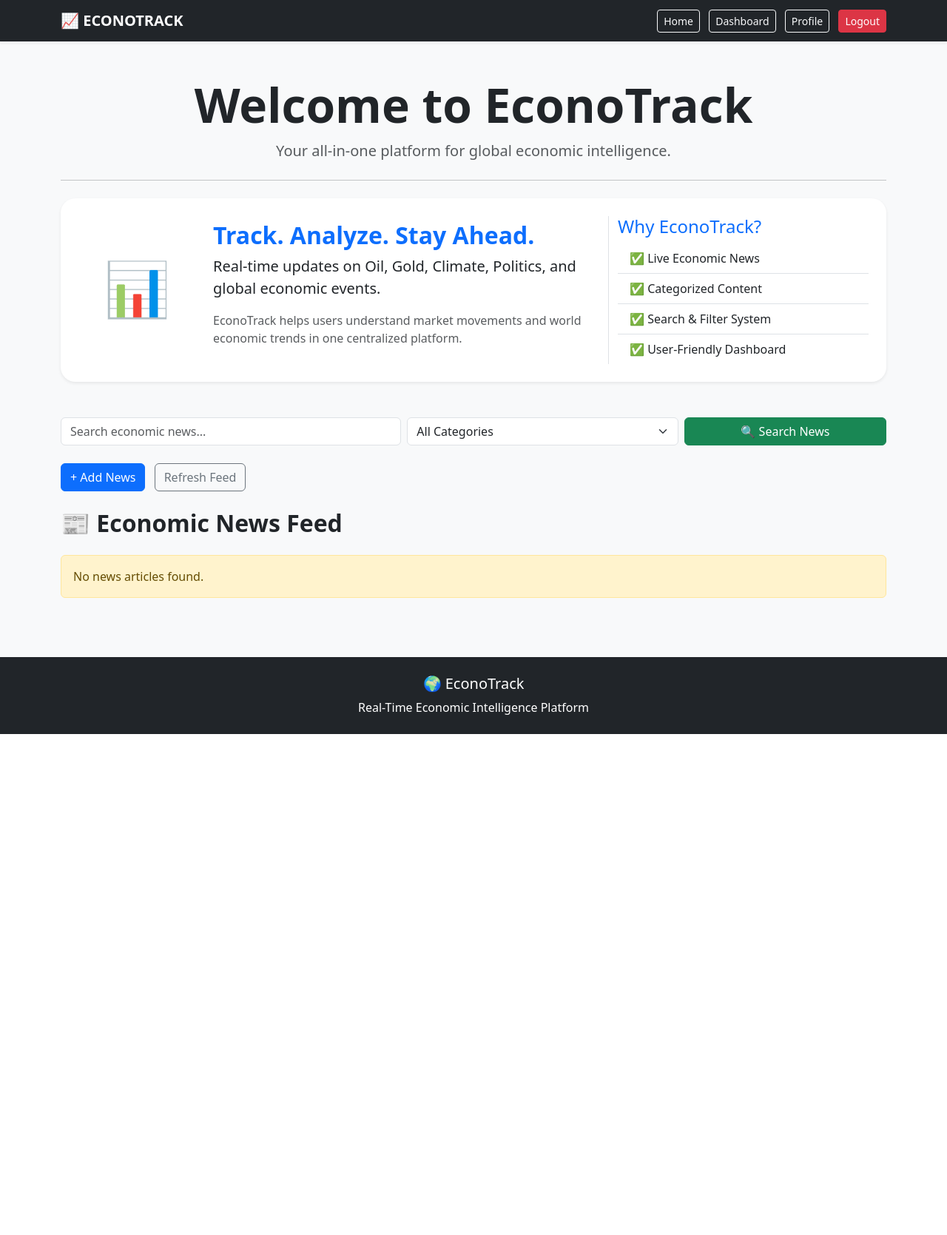
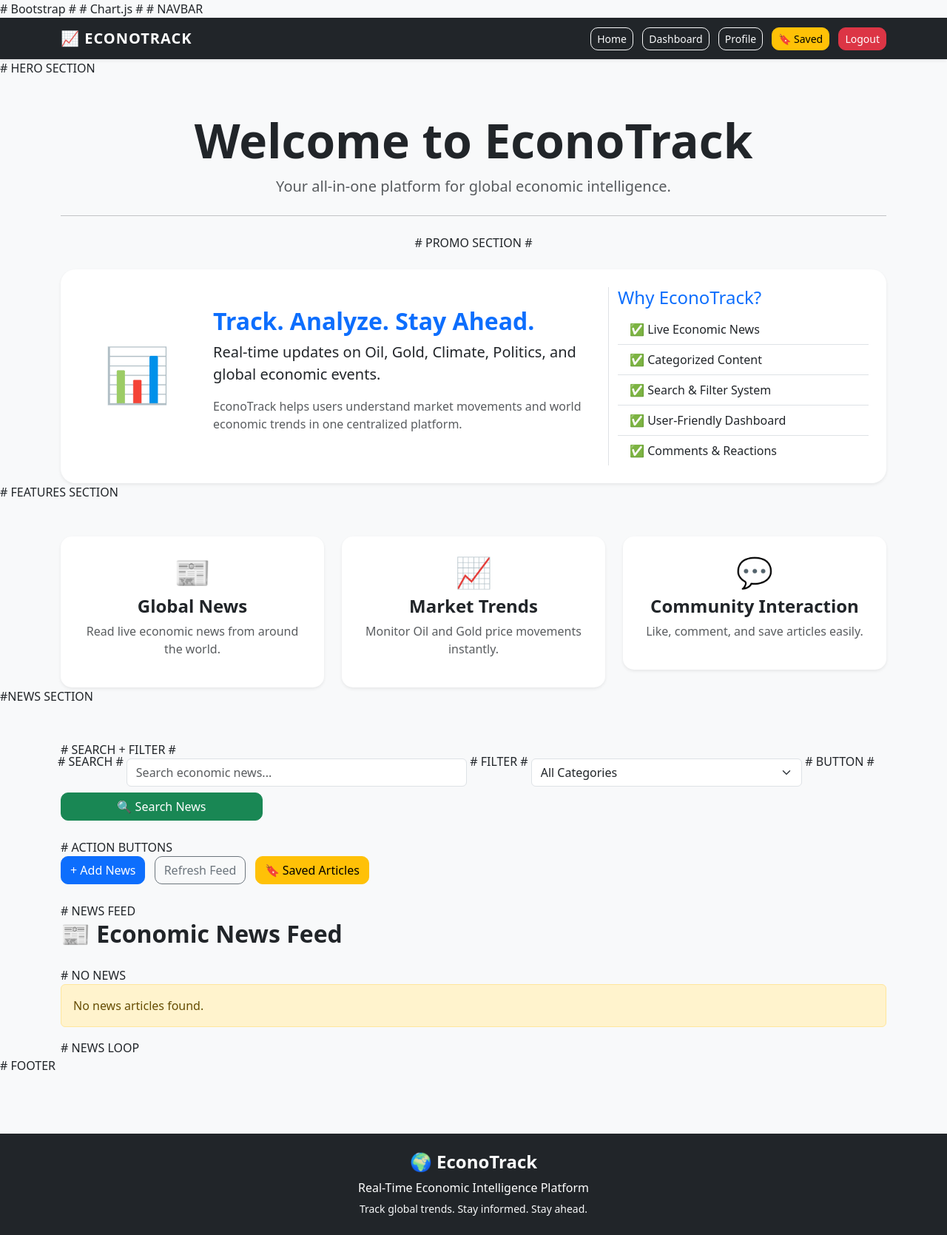
Before and after one commit to janeeswar/Git-exercise-G089, a Flask app: page / in a window 1280 px wide. Shown: the whole page at 74% size. Before the commit the page ends 992 px from the top, so only its background shows below. Run offline with Flask 3, Linux system fonts and the light colour scheme; data that the repository does not hold is empty.

Commit message:
Added comments, likes, bookmarks, and UI improvements

```diff
--- a/econotrack/Templates/index.html
+++ b/econotrack/Templates/index.html
@@ -6,13 +6,14 @@
     <meta name="viewport" content="width=device-width, initial-scale=1.0">
     <title>EconoTrack | Global Trends</title>
 
-    <!-- Bootstrap -->
+    # Bootstrap #
     <link href="https://cdn.jsdelivr.net/npm/bootstrap@5.3.0/dist/css/bootstrap.min.css" rel="stylesheet">
 
-    <!-- Chart.js -->
+    # Chart.js #
     <script src="https://cdn.jsdelivr.net/npm/chart.js"></script>
 
     <style>
+
         body {
             background-color: #f8f9fa;
         }
@@ -23,22 +24,44 @@
 
         .news-card {
             transition: 0.3s;
+            border-radius: 15px;
         }
 
         .news-card:hover {
             transform: translateY(-5px);
+            box-shadow: 0px 10px 25px rgba(0,0,0,0.1);
+        }
+
+        .navbar-brand {
+            letter-spacing: 1px;
+        }
+
+        .feature-box {
+            border-radius: 15px;
+            transition: 0.3s;
+        }
+
+        .feature-box:hover {
+            transform: scale(1.03);
         }
 
         footer {
             margin-top: 80px;
         }
+
+        .btn {
+            border-radius: 10px;
+        }
+
     </style>
+
 </head>
 
 <body>
 
-    <!-- NAVBAR -->
+    # NAVBAR
     <nav class="navbar navbar-expand-lg navbar-dark bg-dark shadow-sm">
+
         <div class="container">
 
             <a class="navbar-brand fw-bold" href="/">
@@ -59,6 +82,10 @@
                     Profile
                 </a>
 
+                <a href="/bookmarks" class="btn btn-warning btn-sm me-2">
+                    🔖 Saved
+                </a>
+
                 <a href="/logout" class="btn btn-danger btn-sm">
                     Logout
                 </a>
@@ -66,9 +93,11 @@
             </div>
 
         </div>
+
     </nav>
 
-    <!-- HERO SECTION -->
+
+    # HERO SECTION
     <div class="container mt-5 text-center">
 
         <h1 class="display-3 fw-bold">
@@ -81,13 +110,18 @@
 
         <hr class="my-4">
 
-        <!-- PROMO SECTION -->
+
+        # PROMO SECTION #
         <div class="card shadow-sm border-0 p-4 mt-4 bg-white hero-box">
 
             <div class="row align-items-center">
 
                 <div class="col-md-2 text-center">
-                    <h1 class="display-2">📊</h1>
+
+                    <h1 class="display-2">
+                        📊
+                    </h1>
+
                 </div>
 
                 <div class="col-md-6 text-start">
@@ -130,6 +164,10 @@
                             ✅ User-Friendly Dashboard
                         </li>
 
+                        <li class="list-group-item">
+                            ✅ Comments & Reactions
+                        </li>
+
                     </ul>
 
                 </div>
@@ -140,15 +178,80 @@
 
     </div>
 
-    <!-- NEWS SECTION -->
+
+    # FEATURES SECTION
     <div class="container mt-5">
 
-        <!-- SEARCH + FILTER -->
+        <div class="row g-4">
+
+            <div class="col-md-4">
+
+                <div class="card shadow-sm border-0 p-4 feature-box bg-white text-center">
+
+                    <h1>📰</h1>
+
+                    <h4 class="fw-bold">
+                        Global News
+                    </h4>
+
+                    <p class="text-muted">
+                        Read live economic news from around the world.
+                    </p>
+
+                </div>
+
+            </div>
+
+            <div class="col-md-4">
+
+                <div class="card shadow-sm border-0 p-4 feature-box bg-white text-center">
+
+                    <h1>📈</h1>
+
+                    <h4 class="fw-bold">
+                        Market Trends
+                    </h4>
+
+                    <p class="text-muted">
+                        Monitor Oil and Gold price movements instantly.
+                    </p>
+
+                </div>
+
+            </div>
+
+            <div class="col-md-4">
+
+                <div class="card shadow-sm border-0 p-4 feature-box bg-white text-center">
+
+                    <h1>💬</h1>
+
+                    <h4 class="fw-bold">
+                        Community Interaction
+                    </h4>
+
+                    <p class="text-muted">
+                        Like, comment, and save articles easily.
+                    </p>
+
+                </div>
+
+            </div>
+
+        </div>
+
+    </div>
+
+
+    #NEWS SECTION
+    <div class="container mt-5">
+
+         # SEARCH + FILTER #
         <form method="GET" class="mb-4">
 
             <div class="row g-2">
 
-                <!-- SEARCH BAR -->
+                # SEARCH #
                 <div class="col-md-5">
 
                     <input type="text"
@@ -159,7 +262,7 @@
 
                 </div>
 
-                <!-- CATEGORY FILTER -->
+                 # FILTER #
                 <div class="col-md-4">
 
                     <select name="category" class="form-select">
@@ -175,11 +278,14 @@
 
                 </div>
 
-                <!-- SEARCH BUTTON -->
+                # BUTTON #
                 <div class="col-md-3">
 
-                    <button type="submit" class="btn btn-success w-100">
+                    <button type="submit"
+                            class="btn btn-success w-100">
+
                         🔍 Search News
+
                     </button>
 
                 </div>
@@ -188,34 +294,44 @@
 
         </form>
 
-        <!-- ACTION BUTTONS -->
+
+        # ACTION BUTTONS
         <div class="mb-4">
 
             <a href="/add" class="btn btn-primary me-2">
                 + Add News
             </a>
 
-            <a href="/" class="btn btn-outline-secondary">
+            <a href="/" class="btn btn-outline-secondary me-2">
                 Refresh Feed
+            </a>
+
+            <a href="/bookmarks" class="btn btn-warning">
+                🔖 Saved Articles
             </a>
 
         </div>
 
-        <!-- NEWS FEED -->
+
+        # NEWS FEED
         <h2 class="mb-4 fw-bold">
             📰 Economic News Feed
         </h2>
 
-        <!-- NO NEWS MESSAGE -->
+
+        # NO NEWS
         {% if categorized|length == 0 %}
 
             <div class="alert alert-warning">
+
                 No news articles found.
+
             </div>
 
         {% endif %}
 
-        <!-- NEWS LOOP -->
+
+        # NEWS LOOP
         {% for category, items in categorized.items() %}
 
             <div class="mt-5">
@@ -237,7 +353,7 @@
                             </h4>
 
                             <p class="card-text text-muted">
-                                {{ item.content }}
+                                {{ item.content[:200] }}...
                             </p>
 
                             <span class="badge bg-primary mb-3">
@@ -249,18 +365,31 @@
                             <!-- BUTTONS -->
                             <a href="/view/{{ item.id }}"
                                class="btn btn-info btn-sm">
+
                                View
+
                             </a>
 
                             <a href="/edit/{{ item.id }}"
                                class="btn btn-warning btn-sm">
+
                                Edit
+
                             </a>
 
                             <a href="/delete/{{ item.id }}"
                                class="btn btn-danger btn-sm"
                                onclick="return confirm('Are you sure you want to delete this news?')">
+
                                Delete
+
+                            </a>
+
+                            <a href="/bookmark/{{ item.id }}"
+                               class="btn btn-secondary btn-sm">
+
+                               🔖 Save
+
                             </a>
 
                         </div>
@@ -275,16 +404,21 @@
 
     </div>
 
-    <!-- FOOTER -->
+
+    # FOOTER
     <footer class="bg-dark text-white text-center p-4">
 
-        <h5>
+        <h4 class="fw-bold">
             🌍 EconoTrack
-        </h5>
+        </h4>
 
-        <p class="mb-0">
+        <p class="mb-1">
             Real-Time Economic Intelligence Platform
         </p>
+
+        <small class="text-light">
+            Track global trends. Stay informed. Stay ahead.
+        </small>
 
     </footer>
 
--- a/econotrack/app.py
+++ b/econotrack/app.py
@@ -13,7 +13,7 @@ def get_db():
     return conn
 
 
-# HOME PAGE + NEWS FEED
+# HOME PAGE
 @app.route('/')
 def index():
 
@@ -25,29 +25,31 @@ def index():
     query = "SELECT * FROM news WHERE 1=1"
     params = []
 
-    # SEARCH FEATURE
+    # SEARCH
     if search:
         query += " AND (title LIKE ? OR content LIKE ?)"
         params.append(f"%{search}%")
         params.append(f"%{search}%")
 
-    # FILTER FEATURE
+    # FILTER
     if category:
-        query += " AND category = ?"
+        query += " AND category=?"
         params.append(category)
 
     news = conn.execute(query, params).fetchall()
-    conn.close()
 
     categorized = {}
 
     for item in news:
+
         cat = item['category']
 
         if cat not in categorized:
             categorized[cat] = []
 
         categorized[cat].append(item)
+
+    conn.close()
 
     return render_template(
         'index.html',
@@ -69,10 +71,10 @@ def register():
         hashed_password = generate_password_hash(password)
 
         conn = get_db()
-        cursor = conn.cursor()
 
         try:
-            cursor.execute(
+
+            conn.execute(
                 'INSERT INTO users (email, password) VALUES (?, ?)',
                 (email, hashed_password)
             )
@@ -81,7 +83,7 @@ def register():
 
         except:
             conn.close()
-            return 'User already exists'
+            return "User already exists"
 
         conn.close()
 
@@ -100,22 +102,22 @@ def login():
         password = request.form['password']
 
         conn = get_db()
-        cursor = conn.cursor()
 
-        cursor.execute(
+        user = conn.execute(
             'SELECT * FROM users WHERE email=?',
             (email,)
-        )
+        ).fetchone()
 
-        user = cursor.fetchone()
         conn.close()
 
         if user and check_password_hash(user['password'], password):
+
             session['user'] = email
+
             return redirect('/dashboard')
 
         else:
-            return 'Invalid login'
+            return "Invalid Login"
 
     return render_template('login.html')
 
@@ -123,7 +125,9 @@ def login():
 # LOGOUT
 @app.route('/logout')
 def logout():
+
     session.pop('user', None)
+
     return redirect('/login')
 
 
@@ -136,21 +140,17 @@ def dashboard():
 
     conn = get_db()
 
-    try:
-        news = conn.execute('SELECT * FROM news').fetchall()
+    news = conn.execute(
+        'SELECT * FROM news'
+    ).fetchall()
 
-        oil_prices = conn.execute(
-            "SELECT * FROM prices WHERE resource='Oil'"
-        ).fetchall()
+    oil_prices = conn.execute(
+        "SELECT * FROM prices WHERE resource='Oil'"
+    ).fetchall()
 
-        gold_prices = conn.execute(
-            "SELECT * FROM prices WHERE resource='Gold'"
-        ).fetchall()
-
-    except:
-        news = []
-        oil_prices = []
-        gold_prices = []
+    gold_prices = conn.execute(
+        "SELECT * FROM prices WHERE resource='Gold'"
+    ).fetchall()
 
     conn.close()
 
@@ -162,7 +162,7 @@ def dashboard():
     )
 
 
-# PROFILE MANAGEMENT
+# PROFILE
 @app.route('/profile', methods=['GET', 'POST'])
 def profile():
 
@@ -170,20 +170,17 @@ def profile():
         return redirect('/login')
 
     conn = get_db()
-    cursor = conn.cursor()
 
-    cursor.execute(
+    user = conn.execute(
         'SELECT * FROM users WHERE email=?',
         (session['user'],)
-    )
-
-    user = cursor.fetchone()
+    ).fetchone()
 
     if request.method == 'POST':
 
         new_email = request.form['email']
 
-        cursor.execute(
+        conn.execute(
             'UPDATE users SET email=? WHERE email=?',
             (new_email, session['user'])
         )
@@ -247,6 +244,7 @@ def edit(id):
         )
 
         conn.commit()
+
         conn.close()
 
         return redirect('/')
@@ -273,6 +271,7 @@ def delete(id):
     )
 
     conn.commit()
+
     conn.close()
 
     return redirect('/')
@@ -295,7 +294,12 @@ def view(id):
     ).fetchall()
 
     likes = conn.execute(
-        "SELECT COUNT(*) as total FROM reactions WHERE news_id=?",
+        'SELECT COUNT(*) AS total FROM reactions WHERE news_id=?',
+        (id,)
+    ).fetchone()
+
+    bookmarked = conn.execute(
+        'SELECT * FROM bookmarks WHERE news_id=?',
         (id,)
     ).fetchone()
 
@@ -305,16 +309,20 @@ def view(id):
         'view.html',
         news=news,
         comments=comments,
-        likes=likes['total']
+        likes=likes['total'],
+        bookmarked=bookmarked
     )
 
 
-# ADD COMMENT
+# COMMENT SYSTEM
 @app.route('/comment/<int:id>', methods=['POST'])
 def comment(id):
 
     username = request.form['username']
     comment = request.form['comment']
+
+    if not username or not comment:
+        return redirect(f'/view/{id}')
 
     conn = get_db()
 
@@ -324,12 +332,31 @@ def comment(id):
     )
 
     conn.commit()
+
     conn.close()
 
     return redirect(f'/view/{id}')
 
 
-# LIKE NEWS
+# DELETE COMMENT
+@app.route('/delete_comment/<int:id>/<int:news_id>')
+def delete_comment(id, news_id):
+
+    conn = get_db()
+
+    conn.execute(
+        'DELETE FROM comments WHERE id=?',
+        (id,)
+    )
+
+    conn.commit()
+
+    conn.close()
+
+    return redirect(f'/view/{news_id}')
+
+
+# LIKE SYSTEM
 @app.route('/like/<int:id>')
 def like(id):
 
@@ -341,26 +368,56 @@ def like(id):
     )
 
     conn.commit()
+
     conn.close()
 
     return redirect(f'/view/{id}')
 
 
-# BOOKMARK NEWS
+# BOOKMARK SYSTEM
 @app.route('/bookmark/<int:id>')
 def bookmark(id):
 
     conn = get_db()
 
-    conn.execute(
-        'INSERT INTO bookmarks (news_id) VALUES (?)',
+    existing = conn.execute(
+        'SELECT * FROM bookmarks WHERE news_id=?',
         (id,)
-    )
+    ).fetchone()
 
-    conn.commit()
+    if not existing:
+
+        conn.execute(
+            'INSERT INTO bookmarks (news_id) VALUES (?)',
+            (id,)
+        )
+
+        conn.commit()
+
     conn.close()
 
-    return redirect('/')
+    return redirect(f'/view/{id}')
+
+
+# VIEW SAVED ARTICLES
+@app.route('/bookmarks')
+def bookmarks():
+
+    conn = get_db()
+
+    saved = conn.execute('''
+        SELECT news.*
+        FROM news
+        JOIN bookmarks
+        ON news.id = bookmarks.news_id
+    ''').fetchall()
+
+    conn.close()
+
+    return render_template(
+        'bookmarks.html',
+        saved=saved
+    )
 
 
 # ADD SAMPLE PRICES
@@ -376,32 +433,24 @@ def add_prices():
 
     conn.execute(
         "INSERT INTO prices (resource, price) VALUES (?, ?)",
-        ("Oil", 84.2)
-    )
-
-    conn.execute(
-        "INSERT INTO prices (resource, price) VALUES (?, ?)",
         ("Gold", 2310.4)
     )
 
-    conn.execute(
-        "INSERT INTO prices (resource, price) VALUES (?, ?)",
-        ("Gold", 2298.7)
-    )
+    conn.commit()
 
-    conn.commit()
     conn.close()
 
     return "Prices Added Successfully"
 
 
-# CREATE DATABASE TABLES
+# CREATE DATABASE
 def init_db():
 
     conn = sqlite3.connect('database.db')
+
     cursor = conn.cursor()
 
-    # USERS TABLE
+    # USERS
     cursor.execute('''
     CREATE TABLE IF NOT EXISTS users (
         id INTEGER PRIMARY KEY AUTOINCREMENT,
@@ -410,17 +459,17 @@ def init_db():
     )
     ''')
 
-    # NEWS TABLE
+    # NEWS
     cursor.execute('''
     CREATE TABLE IF NOT EXISTS news (
         id INTEGER PRIMARY KEY AUTOINCREMENT,
-        title TEXT NOT NULL,
-        content TEXT NOT NULL,
-        category TEXT NOT NULL
+        title TEXT,
+        content TEXT,
+        category TEXT
     )
     ''')
 
-    # PRICES TABLE
+    # PRICES
     cursor.execute('''
     CREATE TABLE IF NOT EXISTS prices (
         id INTEGER PRIMARY KEY AUTOINCREMENT,
@@ -430,7 +479,7 @@ def init_db():
     )
     ''')
 
-    # COMMENTS TABLE
+    # COMMENTS
     cursor.execute('''
     CREATE TABLE IF NOT EXISTS comments (
         id INTEGER PRIMARY KEY AUTOINCREMENT,
@@ -440,7 +489,7 @@ def init_db():
     )
     ''')
 
-    # REACTIONS TABLE
+    # REACTIONS
     cursor.execute('''
     CREATE TABLE IF NOT EXISTS reactions (
         id INTEGER PRIMARY KEY AUTOINCREMENT,
@@ -449,7 +498,7 @@ def init_db():
     )
     ''')
 
-    # BOOKMARKS TABLE
+    # BOOKMARKS
     cursor.execute('''
     CREATE TABLE IF NOT EXISTS bookmarks (
         id INTEGER PRIMARY KEY AUTOINCREMENT,
@@ -458,6 +507,7 @@ def init_db():
     ''')
 
     conn.commit()
+
     conn.close()
 
 
```
Also changed, not shown: econotrack/Templates/bookmark.html (added, +64 -0 lines), econotrack/Templates/view.html (+77 -41 lines), econotrack/database.db.
